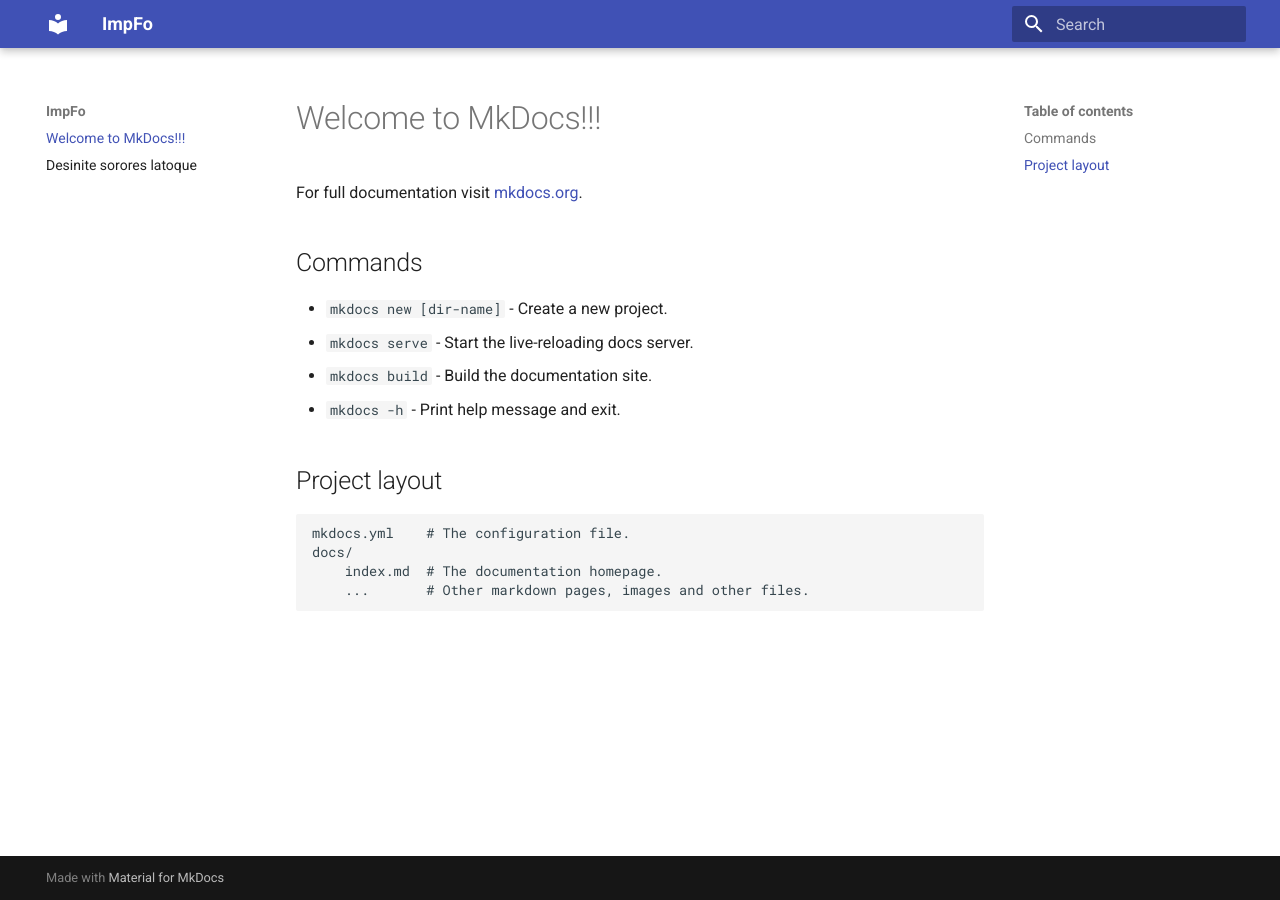
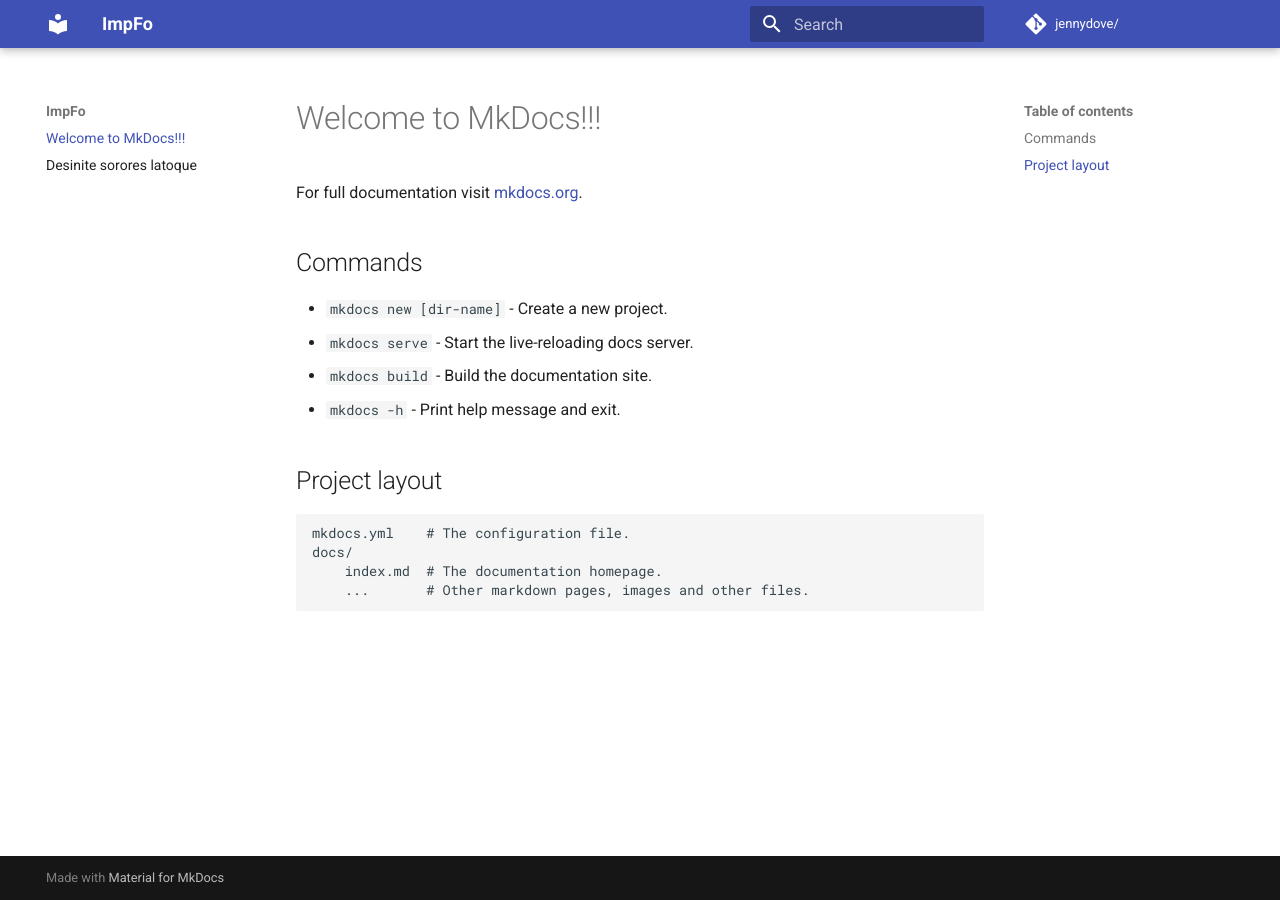
Before and after one commit to lfph/implementers-forum, an MkDocs documentation site: the page built from docs/index.md, in a window 1280 px wide. Built offline with MkDocs 1.6.1 and Material for MkDocs 9.7.7, drawn with Linux system fonts in a browser that asks for light colours; comment, search, counter and statistics services are not loaded.

Commit message:
update yaml

```diff
--- a/mkdocs.yml
+++ b/mkdocs.yml
@@ -1,3 +1,11 @@
 site_name: ImpFo
 theme:
   name: material
+  features:
+    - instant
+  palette:
+    scheme: preference
+    primary: indigo
+    accent:
+repo_name: jennydove/
+repo_url: https://github.com/squidfunk/mkdocs-material
```
